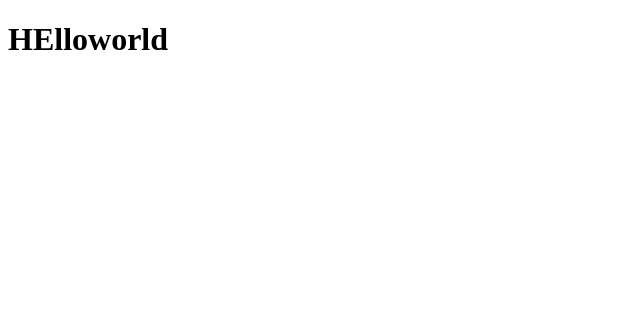
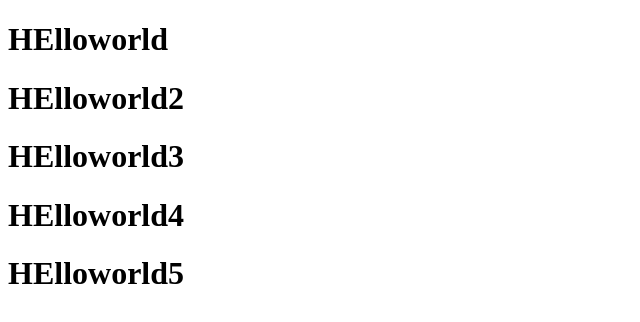
Before and after one commit to Xsmitylnwza/TEST_GITHUB, a plain HTML site: page index.html in a window 1280 px wide. Shown: the whole page, without its empty margins (0-640 px from the left). Drawn offline with Linux system fonts and the light colour scheme.

Commit message:
Update index.html

```diff
--- a/index.html
+++ b/index.html
@@ -7,6 +7,9 @@
 </head>
 <body>
     <h1>HElloworld</h1>
-
+    <h1>HElloworld2</h1>
+    <h1>HElloworld3</h1>
+    <h1>HElloworld4</h1>
+    <h1>HElloworld5</h1>
 </body>
 </html>
```
